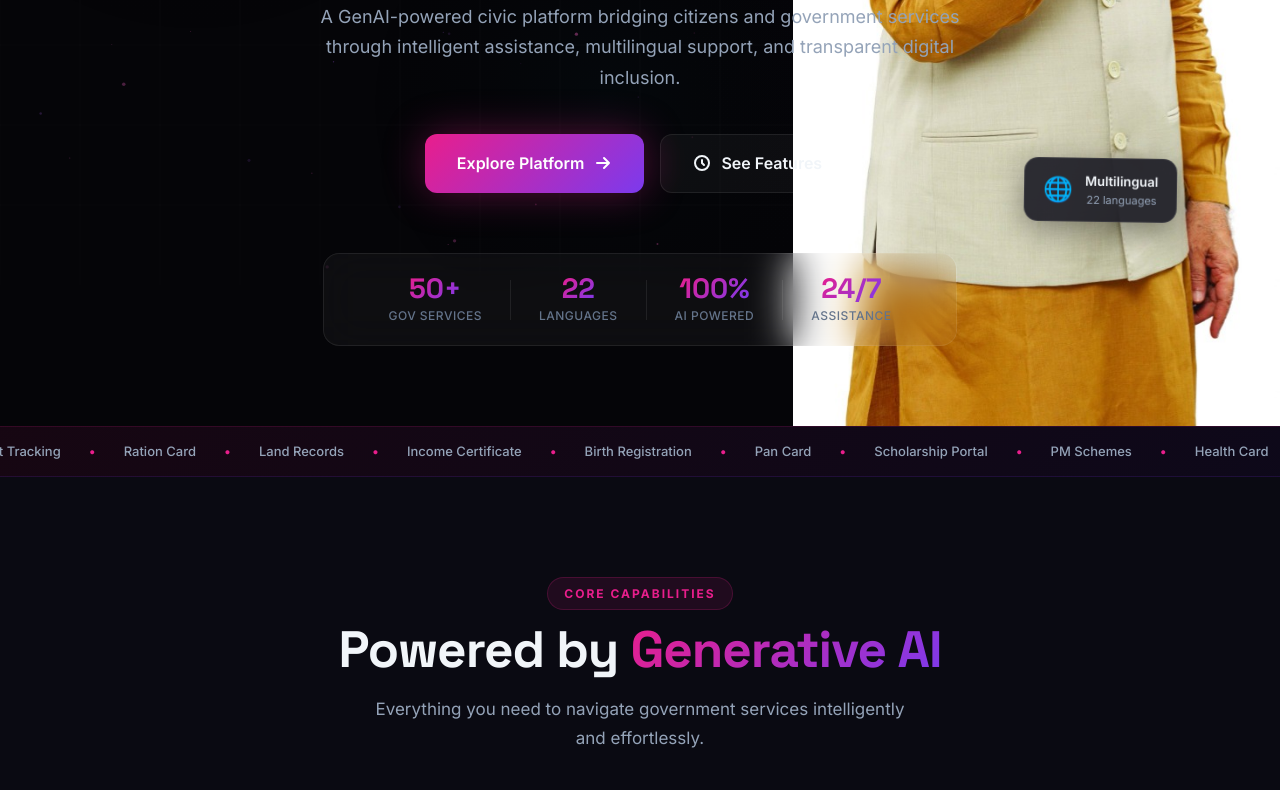
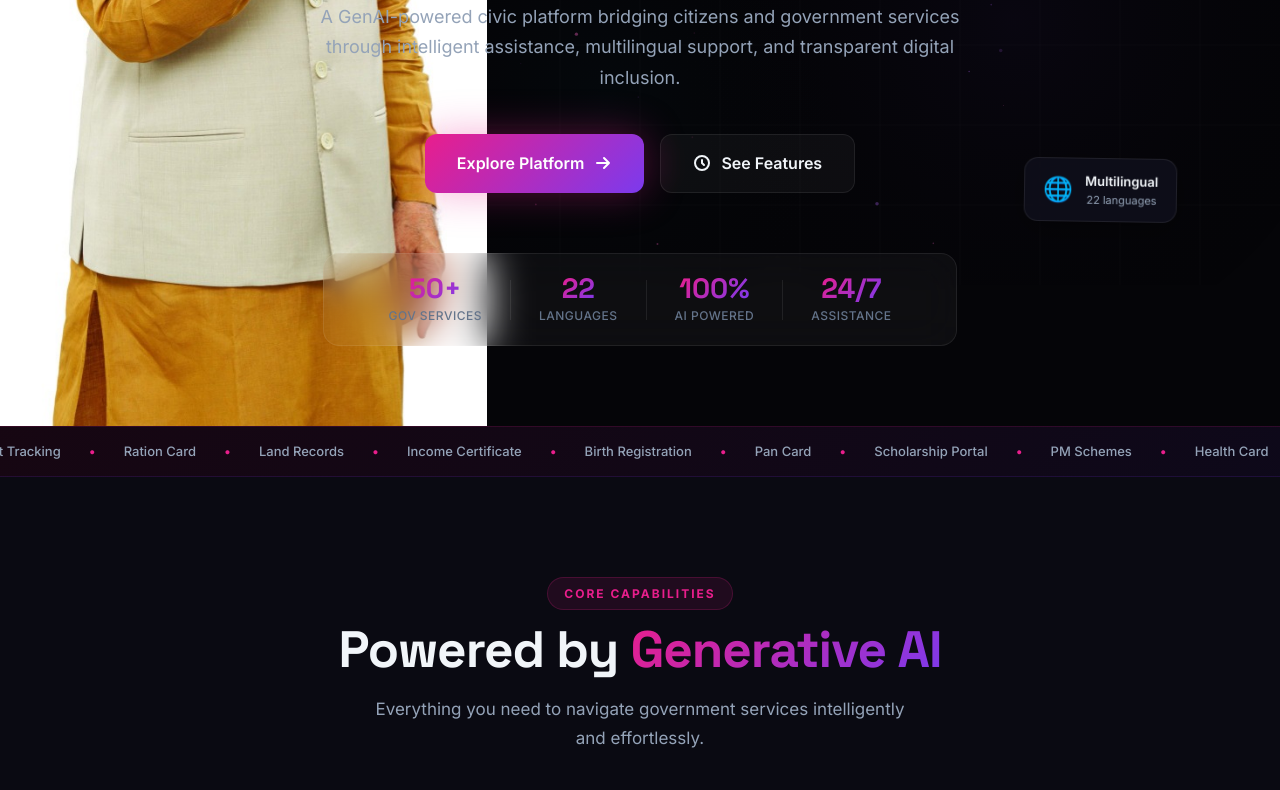
Before and after one commit to RajSingh2006-git/GenAI-powered-web-platform, a website: page index.html in a window 1280 px wide. Shown: the part 515-1305 px from the top of the page. Drawn offline with Linux system fonts and the light colour scheme.

Commit message:
Move hero image to the left

```diff
--- a/style.css
+++ b/style.css
@@ -196,12 +196,12 @@ body {
 .hero-bg-layer {
   position: absolute;
   bottom: 0;
-  right: 0;
+  left: 0;
   width: 50%;
   height: 95%;
   background-image: url('assets/modi_portrait.jpg');
   background-size: contain;
-  background-position: bottom right;
+  background-position: bottom left;
   background-repeat: no-repeat;
   z-index: 0;
 }
```
